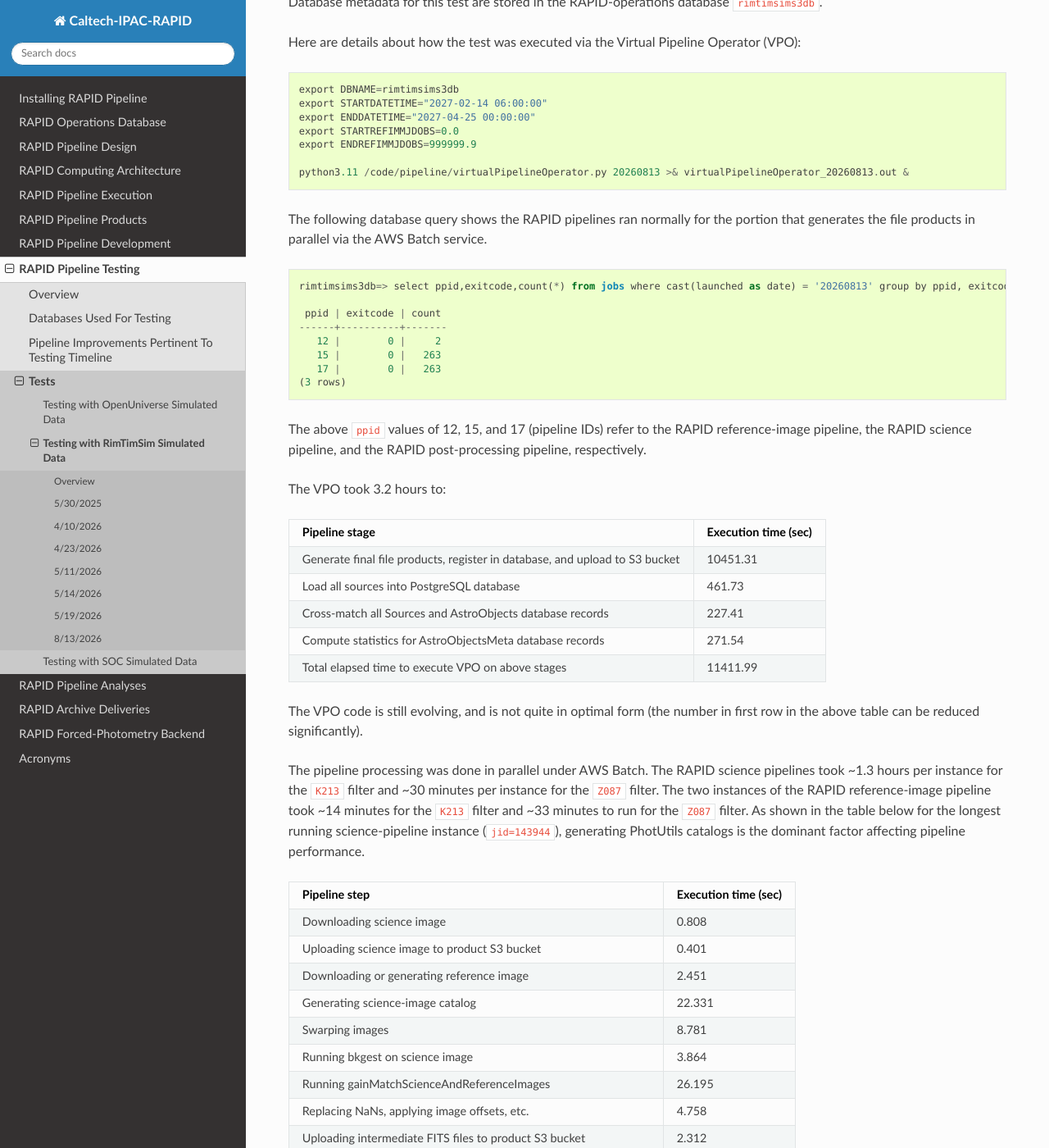
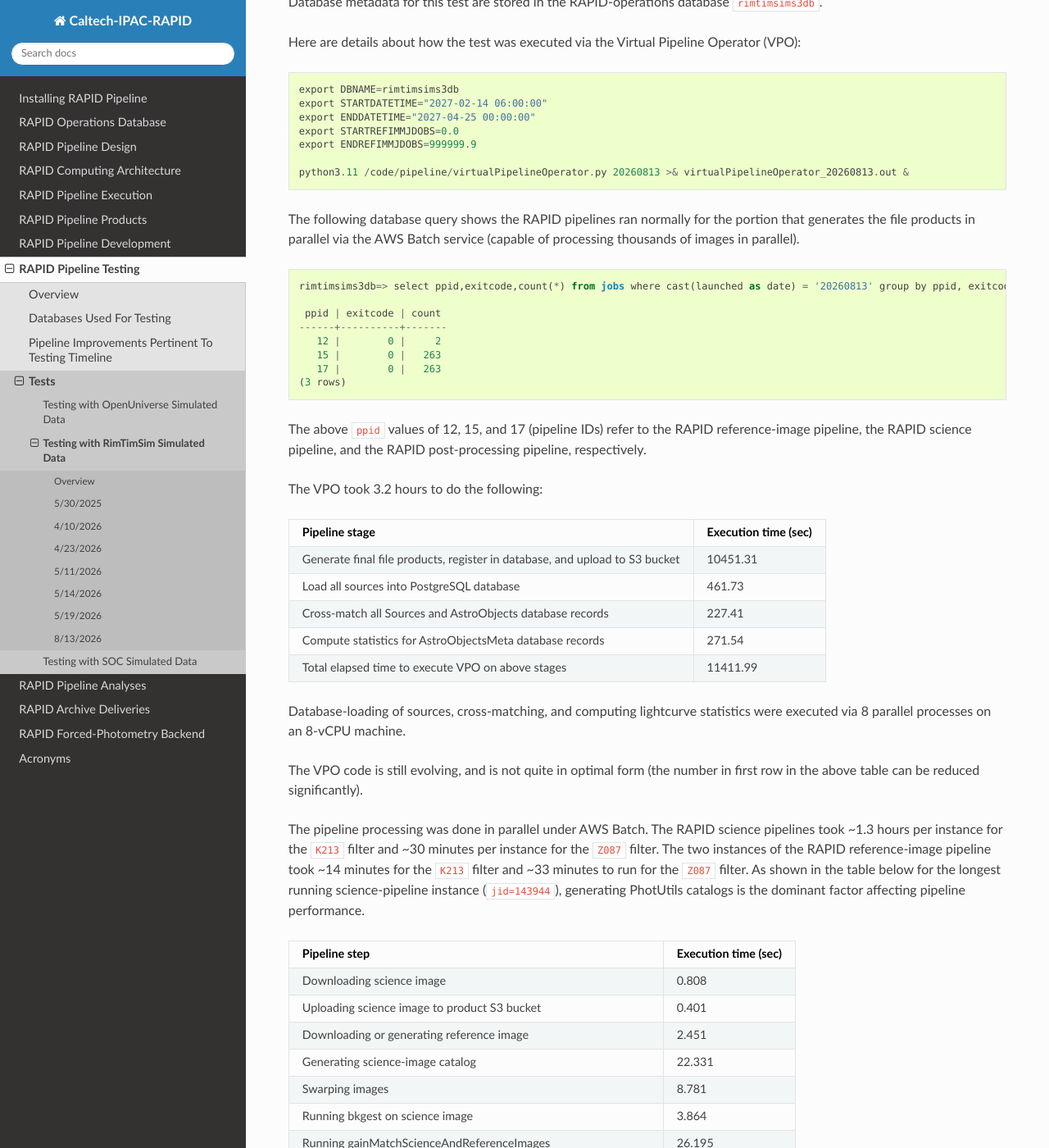
Before and after one commit to Caltech-IPAC/rapid, a Sphinx documentation site: the page built from docs/source/dev/rimtimsim_tests.rst, in a window 1280 px wide and 1400 px high, scrolled down 12090 px. Shown: the whole window at 82% size. Built offline with Sphinx 7.4.7 and the Read the Docs theme 3.1.0, drawn with Linux system fonts in a browser that asks for light colours; the version number could not be read and is left out.

Commit message:
Added details about parallel processing.

```diff
--- a/docs/source/dev/rimtimsim_tests.rst
+++ b/docs/source/dev/rimtimsim_tests.rst
@@ -544,7 +544,8 @@ Here are details about how the test was executed via the Virtual Pipeline Operat
     python3.11 /code/pipeline/virtualPipelineOperator.py 20260813 >& virtualPipelineOperator_20260813.out &
 
 The following database query shows the RAPID pipelines ran normally for the portion that
-generates the file products in parallel via the AWS Batch service.
+generates the file products in parallel via the AWS Batch service (capable of processing
+thousands of images in parallel).
 
 .. code-block::
 
@@ -560,7 +561,7 @@ generates the file products in parallel via the AWS Batch service.
 The above ``ppid`` values of 12, 15, and 17 (pipeline IDs) refer to the RAPID reference-image pipeline,
 the RAPID science pipeline, and the RAPID post-processing pipeline, respectively.
 
-The VPO took 3.2 hours to:
+The VPO took 3.2 hours to do the following:
 
 ====================================================================================  =====================
 Pipeline stage                                                                        Execution time (sec)
@@ -571,6 +572,9 @@ Cross-match all Sources and AstroObjects database records
 Compute statistics for AstroObjectsMeta database records                                        271.54
 Total elapsed time to execute VPO on above stages                                             11411.99
 ====================================================================================  =====================
+
+Database-loading of sources, cross-matching, and computing lightcurve statistics were
+executed via 8 parallel processes on an 8-vCPU machine.
 
 The VPO code is still evolving, and is not quite in optimal form
 (the number in first row in the above table can be reduced significantly).
```
